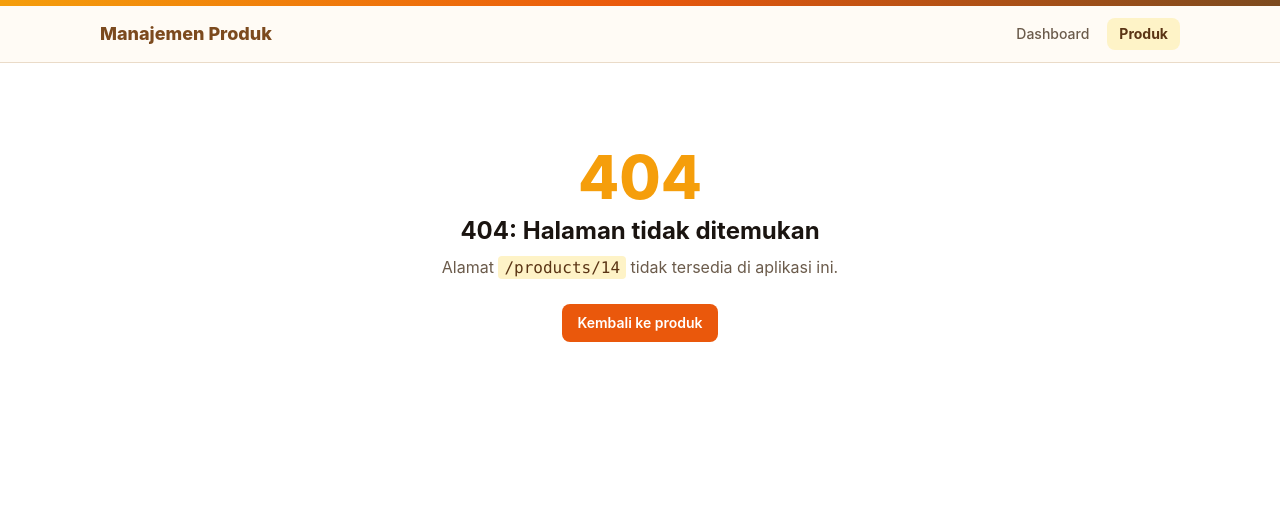
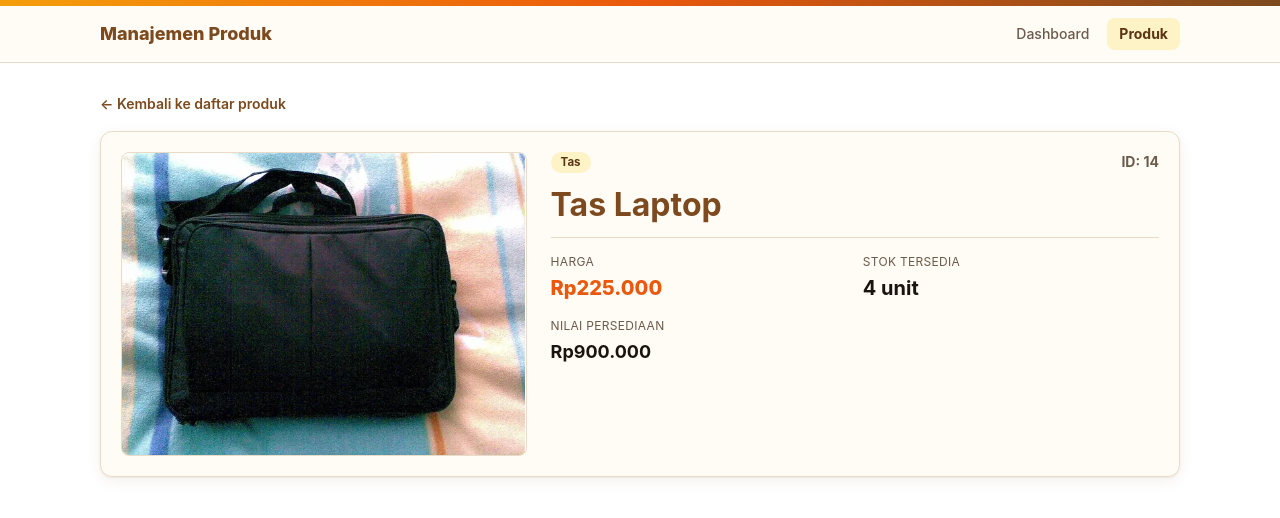
Before and after one commit to DaffHaxxim/pweb-react-tugas3, a React (Vite) app: page /products/14 in a window 1280 px wide. Before the commit this address had no page. Shown: the top 518 px of the page. Built offline with nearby package versions, Linux system fonts and the light colour scheme.

Commit message:
Menambahkan halaman detail produk pada rute /products/:id
Halaman menampilkan produk sesuai ID, pesan khusus bila produk tidak ada, dan tautan kembali. Kartu produk mendapat tautan Detail.

```diff
--- a/src/App.jsx
+++ b/src/App.jsx
@@ -4,6 +4,7 @@ import { produkAwal } from "./data/produk.js";
 import { muatProduk, simpanProduk } from "./utils/penyimpanan.js";
 import AppLayout from "./layouts/AppLayout.jsx";
 import HalamanProduk from "./pages/HalamanProduk.jsx";
+import HalamanDetailProduk from "./pages/HalamanDetailProduk.jsx";
 import HalamanTidakDitemukan from "./pages/HalamanTidakDitemukan.jsx";
 import Toast from "./components/organisms/Toast.jsx";
 
@@ -69,6 +70,7 @@ function App() {
               />
             }
           />
+          <Route path="products/:id" element={<HalamanDetailProduk daftarProduk={daftarProduk} />} />
           <Route path="*" element={<HalamanTidakDitemukan />} />
         </Route>
       </Routes>
--- a/src/components/organisms/KartuProduk.jsx
+++ b/src/components/organisms/KartuProduk.jsx
@@ -1,4 +1,5 @@
-import Tombol from "../atoms/Tombol.jsx";
+import { Link } from "react-router";
+import Tombol, { gayaTombol } from "../atoms/Tombol.jsx";
 import Lencana from "../atoms/Lencana.jsx";
 import GambarProduk from "../atoms/GambarProduk.jsx";
 import { formatHarga } from "../../utils/format.js";
@@ -9,12 +10,19 @@ function KartuProduk({ produk, onEdit, onHapus }) {
       <GambarProduk src={produk.gambar} alt={produk.nama} />
       <p className="text-xs font-bold tracking-wide text-redup">ID: {produk.id}</p>
       <Lencana>{produk.kategori}</Lencana>
-      <h3 className="text-[1.1rem] leading-tight font-bold text-hitam max-[560px]:text-[0.95rem]">{produk.nama}</h3>
+      <h3 className="text-[1.1rem] leading-tight font-bold text-hitam max-[560px]:text-[0.95rem]">
+        <Link to={`/products/${produk.id}`} className="hover:underline">
+          {produk.nama}
+        </Link>
+      </h3>
       <p className="text-[1.05rem] font-extrabold text-oranye max-[560px]:text-[0.95rem]">{formatHarga(produk.harga)}</p>
       <p className={`mb-2 text-xs max-[560px]:mb-1.5 ${produk.stok > 0 ? "text-redup" : "font-semibold text-bahaya"}`}>
         {produk.stok > 0 ? `Stok: ${produk.stok} unit` : "Stok habis"}
       </p>
       <div className="mt-auto flex gap-2 max-[560px]:flex-col">
+        <Link to={`/products/${produk.id}`} className={gayaTombol("garis", "flex-1")}>
+          Detail
+        </Link>
         <Tombol varian="garis" className="flex-1" onClick={() => onEdit(produk)}>
           Edit
         </Tombol>
--- /dev/null
+++ b/src/pages/HalamanDetailProduk.jsx
@@ -0,0 +1,66 @@
+import { Link, useParams } from "react-router";
+import { formatHarga } from "../utils/format.js";
+import { gayaTombol } from "../components/atoms/Tombol.jsx";
+import Lencana from "../components/atoms/Lencana.jsx";
+import GambarProduk from "../components/atoms/GambarProduk.jsx";
+
+// Page untuk rute /products/:id. Parameter dari URL selalu berupa teks ("2"), sedangkan id produk
+// berupa angka (2), maka dibandingkan sebagai teks: String(p.id) === id.
+function HalamanDetailProduk({ daftarProduk }) {
+  const { id } = useParams();
+  const produk = daftarProduk.find((p) => String(p.id) === id);
+
+  // Rute valid tetapi produknya tidak ada (mis. /products/999, atau produk sudah dihapus).
+  if (!produk) {
+    return (
+      <section className="mx-auto max-w-xl rounded-xl border border-garis bg-permukaan p-6 text-center shadow-kartu">
+        <h1 className="text-xl font-bold text-hitam">Produk tidak ditemukan</h1>
+        <p className="mt-2 text-redup">Produk dengan ID &quot;{id}&quot; tidak tersedia atau telah dihapus.</p>
+        <Link to="/products" className={gayaTombol("isi", "mt-5")}>
+          Kembali ke daftar produk
+        </Link>
+      </section>
+    );
+  }
+
+  const nilaiPersediaan = produk.harga * produk.stok;
+
+  return (
+    <section>
+      <Link to="/products" className="text-sm font-semibold text-cokelat hover:underline">
+        &larr; Kembali ke daftar produk
+      </Link>
+
+      <div className="mt-4 grid gap-6 rounded-xl border border-garis bg-permukaan p-5 shadow-kartu md:grid-cols-[minmax(0,2fr)_minmax(0,3fr)]">
+        <GambarProduk src={produk.gambar} alt={produk.nama} />
+
+        <div className="flex flex-col gap-3">
+          <div className="flex items-start justify-between gap-3">
+            <Lencana>{produk.kategori}</Lencana>
+            <span className="text-sm font-bold text-redup">ID: {produk.id}</span>
+          </div>
+          <h1 className="text-[clamp(1.5rem,3vw,2rem)] leading-tight font-bold text-cokelat">{produk.nama}</h1>
+
+          <dl className="grid grid-cols-2 gap-4 border-t border-garis pt-4">
+            <div>
+              <dt className="text-xs tracking-wide text-redup uppercase">Harga</dt>
+              <dd className="mt-1 text-xl font-extrabold text-oranye">{formatHarga(produk.harga)}</dd>
+            </div>
+            <div>
+              <dt className="text-xs tracking-wide text-redup uppercase">Stok tersedia</dt>
+              <dd className={`mt-1 text-xl font-bold ${produk.stok > 0 ? "text-hitam" : "text-bahaya"}`}>
+                {produk.stok > 0 ? `${produk.stok} unit` : "Habis"}
+              </dd>
+            </div>
+            <div className="col-span-2">
+              <dt className="text-xs tracking-wide text-redup uppercase">Nilai persediaan</dt>
+              <dd className="mt-1 text-lg font-bold text-hitam">{formatHarga(nilaiPersediaan)}</dd>
+            </div>
+          </dl>
+        </div>
+      </div>
+    </section>
+  );
+}
+
+export default HalamanDetailProduk;
```
